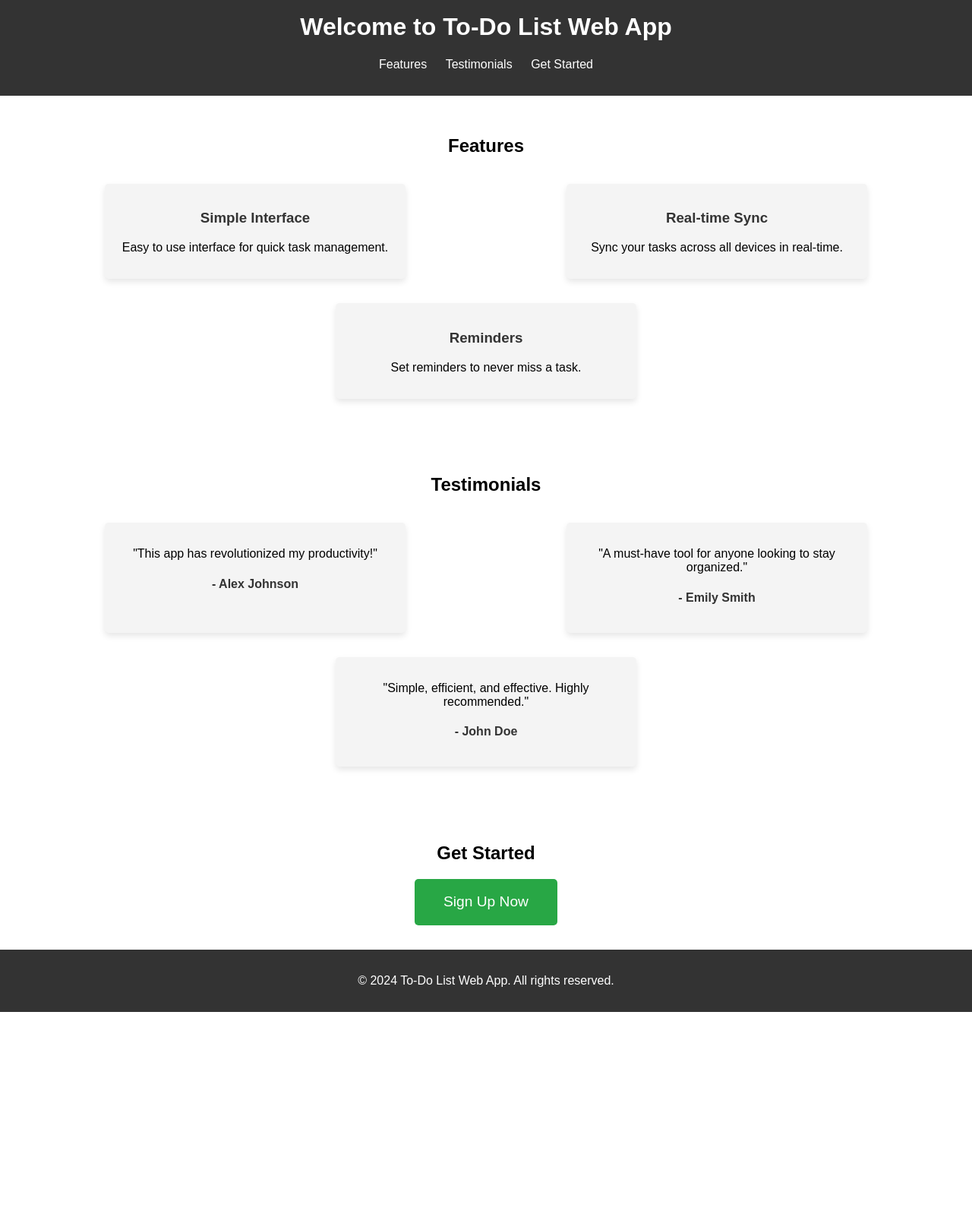
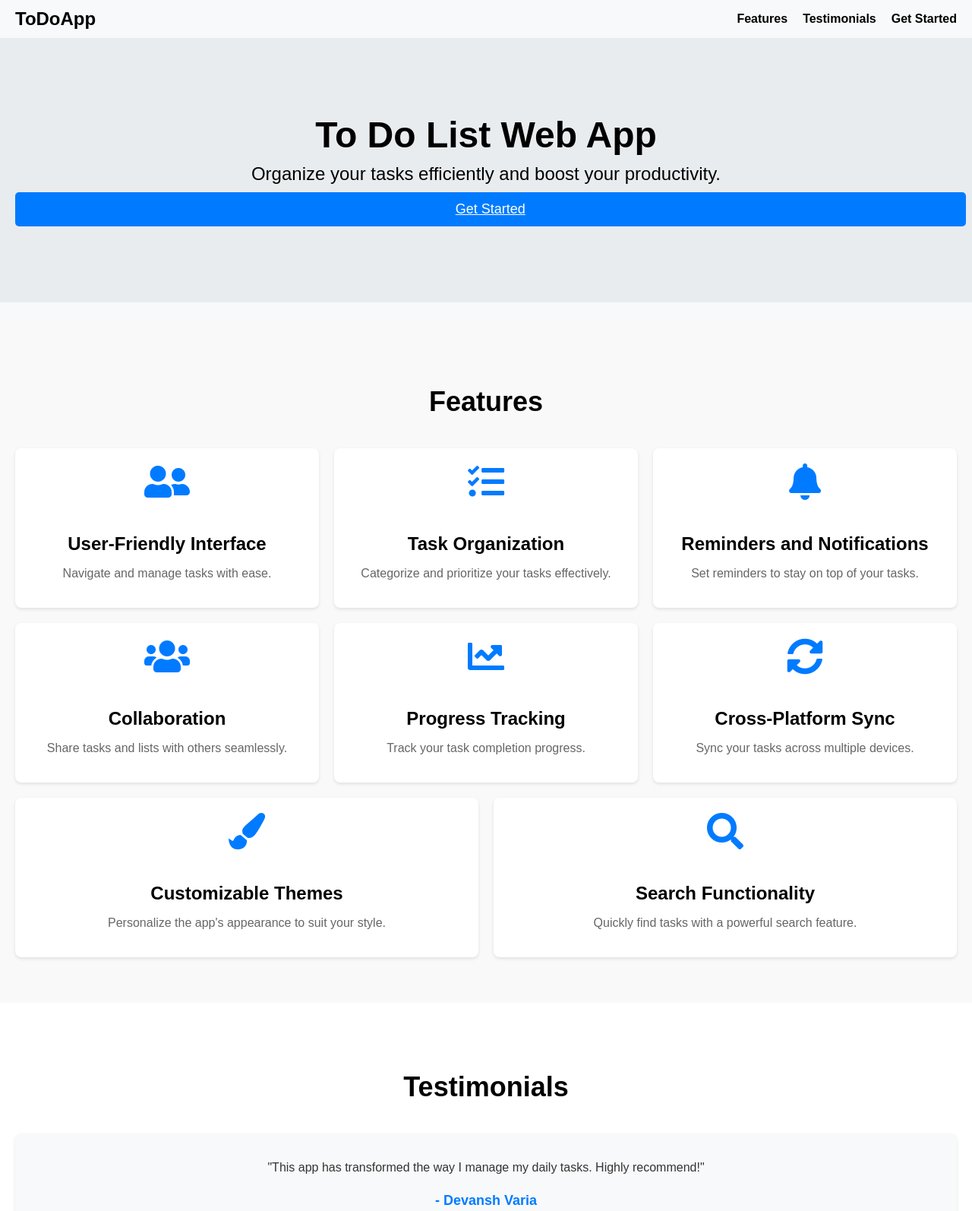
Before and after one commit to IT-YASH/To-DoListWebApp, a plain HTML site: page index.html in a window 1280 px wide. Shown: the part 20-1614 px from the top of the page at 76% size. Before the commit the page ends 1352 px from the top, so only its background shows below. Drawn offline with Linux system fonts and the light colour scheme.

Commit message:
finalise the code the and pushing on the github and if there's changes then do it in the near future bcz i'm not sure about the task info

```diff
--- a/index.html
+++ b/index.html
@@ -1,62 +1,105 @@
 <!DOCTYPE html>
 <html lang="en">
   <head>
-    <meta charset="UTF-8">
-    <meta name="viewport" content="width=device-width, initial-scale=1.0">
-    <title>To-Do List Web App</title>
-    <link rel="stylesheet" href="style.css">
+    <meta charset="UTF-8" />
+    <meta name="viewport" content="width=device-width, initial-scale=1.0" />
+    <title>To Do List Web App</title>
+    <link
+      rel="stylesheet"
+      href="https://cdnjs.cloudflare.com/ajax/libs/font-awesome/5.15.4/css/all.min.css"
+    />
+    <link rel="stylesheet" href="styles.css" />
   </head>
   <body>
     <header>
-        <h1>Welcome to To-Do List Web App</h1>
       <nav>
-            <ul>
+        <div class="logo">ToDoApp</div>
+        <ul class="nav-menu">
           <li><a href="#features">Features</a></li>
           <li><a href="#testimonials">Testimonials</a></li>
           <li><a href="#cta">Get Started</a></li>
         </ul>
       </nav>
+      <div class="hero">
+        <h1>To Do List Web App</h1>
+        <p>Organize your tasks efficiently and boost your productivity.</p>
+        <a href="#cta" class="btn">Get Started</a>
+      </div>
     </header>
     <section id="features">
       <h2>Features</h2>
-        <div class="feature-container">
+      <div class="features-container">
         <div class="feature">
-                <h3>Simple Interface</h3>
-                <p>Easy to use interface for quick task management.</p>
+          <i class="fas fa-user-friends fa-3x"></i>
+          <h3>User-Friendly Interface</h3>
+          <p>Navigate and manage tasks with ease.</p>
         </div>
         <div class="feature">
-                <h3>Real-time Sync</h3>
-                <p>Sync your tasks across all devices in real-time.</p>
+          <i class="fas fa-tasks fa-3x"></i>
+          <h3>Task Organization</h3>
+          <p>Categorize and prioritize your tasks effectively.</p>
         </div>
         <div class="feature">
-                <h3>Reminders</h3>
-                <p>Set reminders to never miss a task.</p>
+          <i class="fas fa-bell fa-3x"></i>
+          <h3>Reminders and Notifications</h3>
+          <p>Set reminders to stay on top of your tasks.</p>
+        </div>
+        <div class="feature">
+          <i class="fas fa-users fa-3x"></i>
+          <h3>Collaboration</h3>
+          <p>Share tasks and lists with others seamlessly.</p>
+        </div>
+        <div class="feature">
+          <i class="fas fa-chart-line fa-3x"></i>
+          <h3>Progress Tracking</h3>
+          <p>Track your task completion progress.</p>
+        </div>
+        <div class="feature">
+          <i class="fas fa-sync-alt fa-3x"></i>
+          <h3>Cross-Platform Sync</h3>
+          <p>Sync your tasks across multiple devices.</p>
+        </div>
+        <div class="feature">
+          <i class="fas fa-paint-brush fa-3x"></i>
+          <h3>Customizable Themes</h3>
+          <p>Personalize the app's appearance to suit your style.</p>
+        </div>
+        <div class="feature">
+          <i class="fas fa-search fa-3x"></i>
+          <h3>Search Functionality</h3>
+          <p>Quickly find tasks with a powerful search feature.</p>
         </div>
       </div>
     </section>
+
     <section id="testimonials">
       <h2>Testimonials</h2>
-        <div class="testimonial-container">
       <div class="testimonial">
-                <p>"This app has revolutionized my productivity!"</p>
-                <h4>- Alex Johnson</h4>
+        <p>
+          "This app has transformed the way I manage my daily tasks. Highly
+          recommend!"
+        </p>
+        <h4>- Devansh Varia</h4>
       </div>
       <div class="testimonial">
-                <p>"A must-have tool for anyone looking to stay organized."</p>
-                <h4>- Emily Smith</h4>
-            </div>
-            <div class="testimonial">
-                <p>"Simple, efficient, and effective. Highly recommended."</p>
-                <h4>- John Doe</h4>
-            </div>
+        <p>
+          "A must-have tool for anyone looking to improve their productivity."
+        </p>
+        <h4>- Rushabh Gandhi</h4>
       </div>
     </section>
+
     <section id="cta">
-        <h2>Get Started</h2>
-        <button>Sign Up Now</button>
+      <h2>Ready to get started?</h2>
+      <a href="signup.html" class="btn">Sign Up Now</a>
     </section>
+
     <footer>
-        <p>&copy; 2024 To-Do List Web App. All rights reserved.</p>
+      <ul>
+        <li><a href="/">Privacy Policy</a></li>
+        <li><a href="/">Terms of Service</a></li>
+      </ul>
+      <p>&copy; 2024 ToDoApp</p>
     </footer>
   </body>
 </html>
--- a/style.css
+++ /dev/null
@@ -1,85 +0,0 @@
-body {
-    font-family: Arial, sans-serif;
-    margin: 0;
-    padding: 0;
-    box-sizing: border-box;
-}
-
-header {
-    background-color: #333;
-    color: white;
-    padding: 1em 0;
-    text-align: center;
-}
-
-nav ul {
-    list-style-type: none;
-    padding: 0;
-}
-
-nav ul li {
-    display: inline;
-    margin: 0 10px;
-}
-
-nav ul li a {
-    color: white;
-    text-decoration: none;
-}
-
-section {
-    padding: 2em;
-    text-align: center;
-}
-
-.feature-container, .testimonial-container {
-    display: flex;
-    justify-content: space-around;
-    flex-wrap: wrap;
-}
-
-.feature, .testimonial {
-    background-color: #f4f4f4;
-    border-radius: 5px;
-    padding: 1em;
-    margin: 1em;
-    flex-basis: 30%;
-    box-shadow: 0 4px 8px rgba(0, 0, 0, 0.1);
-}
-
-.feature h3, .testimonial h4 {
-    color: #333;
-}
-
-#cta button {
-    padding: 1em 2em;
-    background-color: #28a745;
-    color: white;
-    border: none;
-    border-radius: 5px;
-    cursor: pointer;
-    font-size: 1.2em;
-    transition: background-color 0.3s;
-}
-
-#cta button:hover {
-    background-color: #218838;
-}
-
-footer {
-    background-color: #333;
-    color: white;
-    text-align: center;
-    padding: 1em 0;
-}
-
-@media (max-width: 768px) {
-    .feature, .testimonial {
-        flex-basis: 100%;
-    }
-
-    nav ul li {
-        display: block;
-        margin: 10px 0;
-    }
-}
--- /dev/null
+++ b/styles.css
@@ -0,0 +1,259 @@
+body {
+    font-family: Arial, sans-serif;
+    margin: 0;
+    padding: 0;
+    box-sizing: border-box;
+}
+
+header {
+    background: #f8f9fa;
+    padding: 20px 0;
+}
+
+nav {
+    display: flex;
+    justify-content: space-between;
+    align-items: center;
+    padding: 0 20px;
+}
+
+.logo {
+    font-size: 24px;
+    font-weight: bold;
+}
+
+.nav-menu {
+    list-style: none;
+    display: flex;
+    gap: 20px;
+}
+
+.nav-menu li a {
+    text-decoration: none;
+    color: #000;
+    font-weight: bold;
+    transition: color 0.3s;
+}
+
+.nav-menu li a:hover {
+    color: #007bff;
+}
+
+.hero {
+    text-align: center;
+    padding: 100px 20px;
+    background: #e9ecef;
+}
+
+.hero h1 {
+    font-size: 48px;
+    margin: 0;
+}
+
+.hero p {
+    font-size: 24px;
+    margin: 10px 0;
+}
+
+main.signup-container {
+    display: flex;
+    justify-content: center;
+    align-items: center;
+    height: 100vh;
+    padding: 20px;
+}
+
+#signup {
+    background: #fff;
+    padding: 30px;
+    border-radius: 8px;
+    box-shadow: 0 0 10px rgba(0, 0, 0, 0.1);
+    width: 400px;
+    max-width: 90%;
+}
+
+#signup h2 {
+    text-align: center;
+    font-size: 28px;
+    margin-bottom: 20px;
+}
+
+.form-group {
+    margin-bottom: 20px;
+}
+
+.form-group label {
+    display: block;
+    font-weight: bold;
+    margin-bottom: 5px;
+}
+
+.form-group input[type="text"],
+.form-group input[type="email"],
+.form-group input[type="password"] {
+    width: 100%;
+    padding: 10px;
+    font-size: 16px;
+    border: 1px solid #ccc;
+    border-radius: 5px;
+}
+
+.btn {
+    display: block;
+    width: 99%;
+    padding: 12px;
+    background-color: #007bff;
+    color: #fff;
+    border: none;
+    border-radius: 5px;
+    font-size: 18px;
+    cursor: pointer;
+    transition: background-color 0.3s ease;
+}
+
+.btn:hover {
+    background-color: #0056b3;
+}
+
+section {
+    padding: 60px 20px;
+    text-align: center;
+}
+
+#features {
+    background: #f9f9f9;
+}
+
+#features h2 {
+    font-size: 36px;
+    margin-bottom: 40px;
+}
+
+.features-container {
+    display: flex;
+    justify-content: space-around;
+    flex-wrap: wrap;
+    gap: 20px;
+}
+
+.feature {
+    background: #fff;
+    padding: 20px;
+    border-radius: 8px;
+    box-shadow: 0 2px 4px rgba(0, 0, 0, 0.1);
+    flex: 1 1 calc(33.333% - 40px);
+    box-sizing: border-box;
+    transition: transform 0.3s, box-shadow 0.3s;
+    text-align: center;
+}
+
+.feature:hover {
+    transform: translateY(-10px);
+    box-shadow: 0 4px 8px rgba(0, 0, 0, 0.2);
+}
+
+.feature i {
+    color: #007bff;
+    margin-bottom: 20px;
+}
+
+.feature h3 {
+    font-size: 24px;
+    margin-bottom: 10px;
+}
+
+.feature p {
+    font-size: 16px;
+    color: #666;
+}
+
+#testimonials {
+    padding: 60px 20px;
+    background: #fff;
+}
+
+#testimonials h2 {
+    font-size: 36px;
+    margin-bottom: 40px;
+}
+
+.testimonial {
+    background: #f8f9fa;
+    padding: 20px;
+    border-radius: 8px;
+    box-shadow: 0 2px 4px rgba(0, 0, 0, 0.1);
+    margin: 20px 0;
+}
+
+.testimonial p {
+    font-size: 16px;
+    color: #333;
+    margin-bottom: 10px;
+}
+
+.testimonial h4 {
+    font-size: 18px;
+    color: #007bff;
+}
+
+#cta {
+    background: #007bff;
+    color: #fff;
+    padding: 60px 20px;
+}
+
+#cta h2 {
+    font-size: 36px;
+    margin-bottom: 20px;
+}
+
+footer {
+    background: #343a40;
+    color: #fff;
+    text-align: center;
+    padding: 20px;
+}
+
+footer ul {
+    list-style: none;
+    padding: 0;
+}
+
+footer ul li {
+    display: inline;
+    margin: 0 10px;
+}
+
+footer ul li a {
+    color: #fff;
+    text-decoration: none;
+    transition: color 0.3s;
+}
+
+footer ul li a:hover {
+    color: #007bff;
+}
+
+@media (max-width: 768px) {
+    .nav-menu {
+        flex-direction: column;
+        gap: 10px;
+    }
+
+    .hero h1 {
+        font-size: 36px;
+    }
+
+    .hero p {
+        font-size: 18px;
+    }
+
+    .features-container {
+        flex-direction: column;
+        align-items: center;
+    }
+
+    .feature {
+        flex: 1 1 100%;
+    }
+}
```
Also changed, not shown: signup.html (added, +53 -0 lines). Lines whose indentation alone changed are shown as unchanged.
